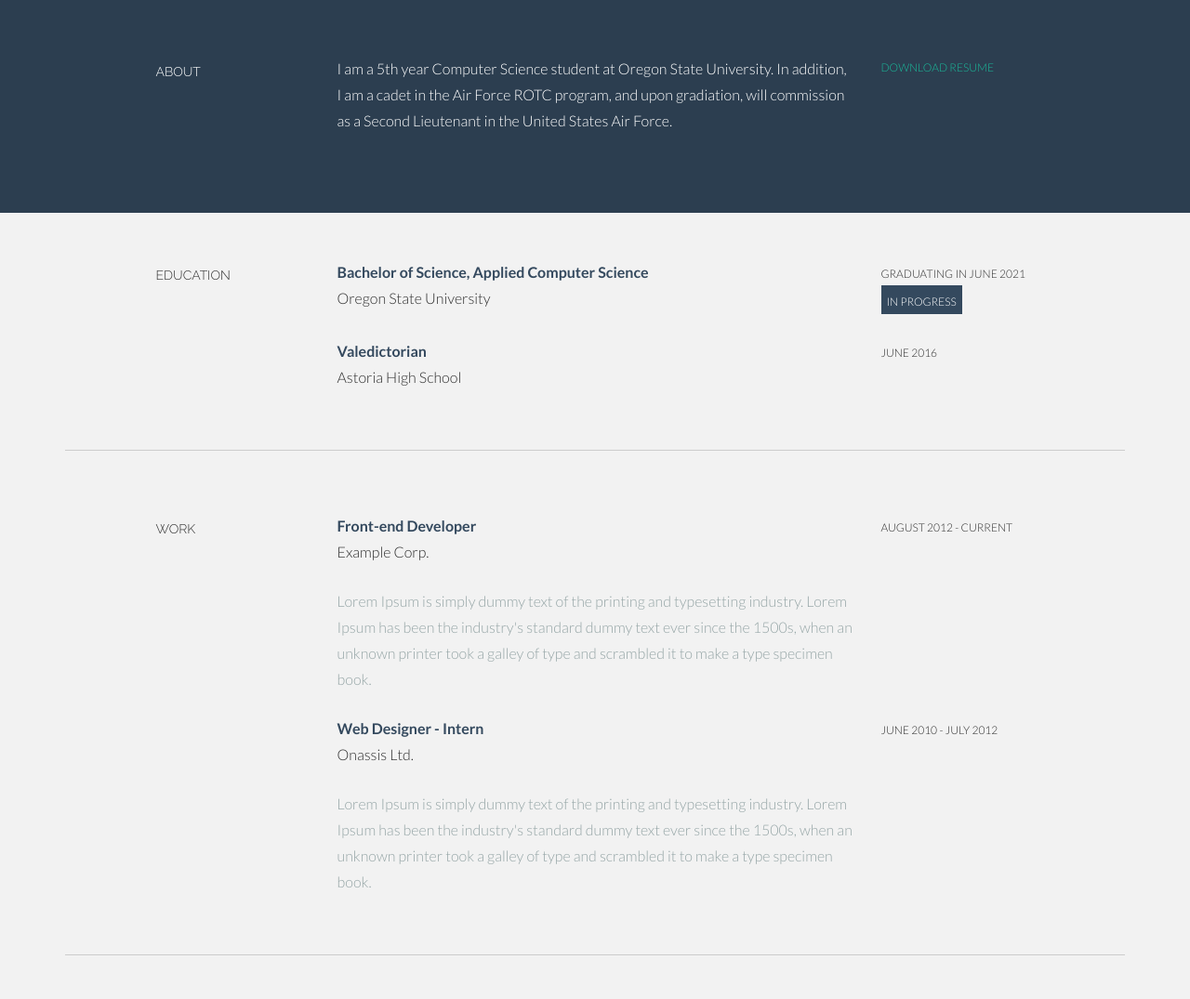
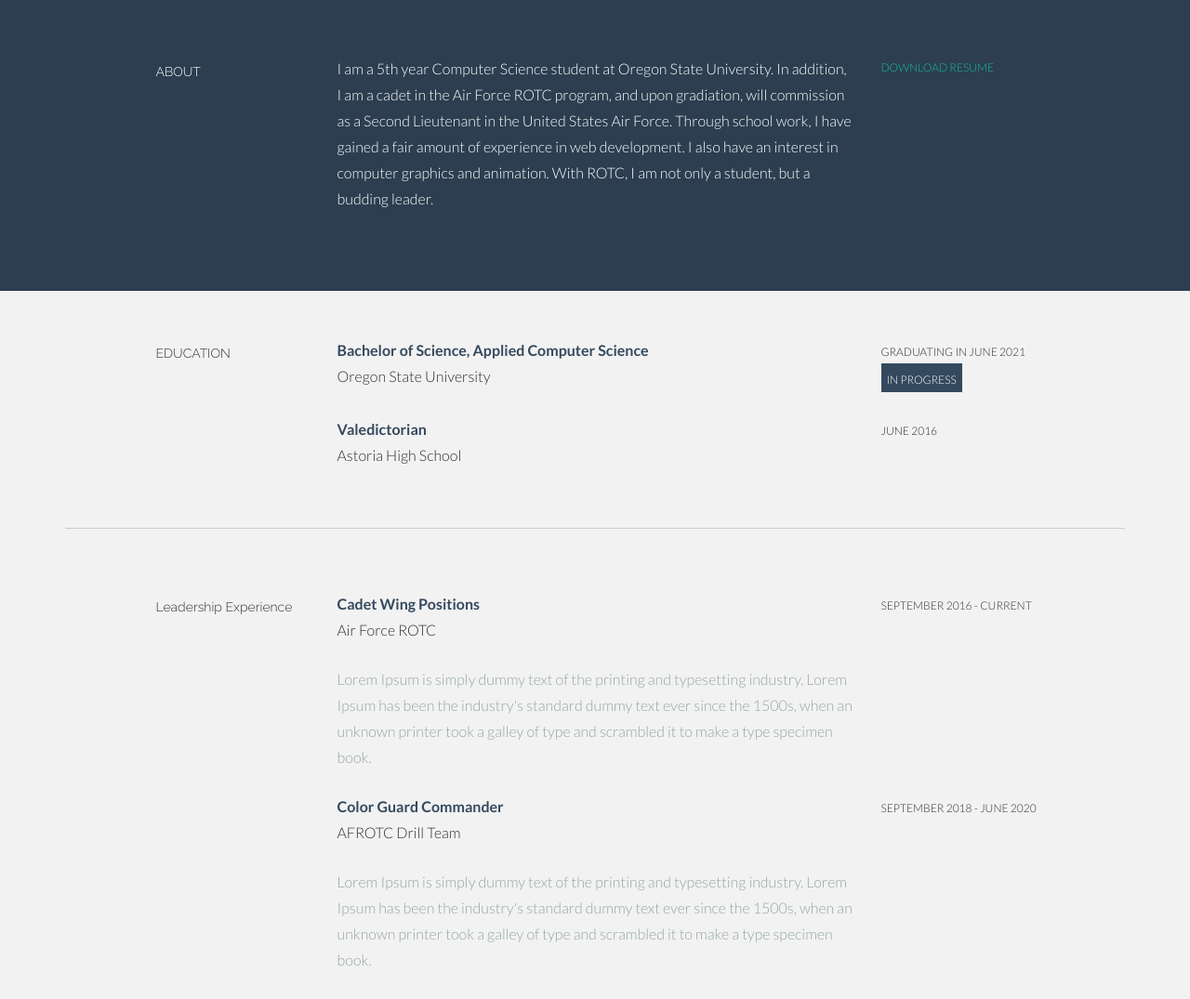
Before and after one commit to zavalzam/zavalzam.github.io, a plain HTML site: page index.html in a window 1280 px wide. Shown: the part 560-1635 px from the top of the page at 93% size. Drawn offline with Linux system fonts and the light colour scheme.

Commit message:
Update index.html

```diff
--- a/index.html
+++ b/index.html
@@ -85,7 +85,7 @@
             <h5>ABOUT</h5>
           </div>
           <div class="col-lg-6">
-            <p>I am a 5th year Computer Science student at  Oregon State University. In addition, I am a cadet in the Air Force ROTC program, and upon gradiation, will commission as a Second Lieutenant in the United States Air Force. </p>
+            <p>I am a 5th year Computer Science student at  Oregon State University. In addition, I am a cadet in the Air Force ROTC program, and upon gradiation, will commission as a Second Lieutenant in the United States Air Force. Through school work, I have gained a fair amount of experience in web development. I also have an interest in computer graphics and animation. With ROTC, I am not only a student, but a budding leader.</p>
           </div>
           <div class="col-lg-3">
               <sm><a href="/Resume.pdf">DOWNLOAD RESUME</a></sm>
@@ -148,11 +148,11 @@
     <div class="row">
 
       <div class="col-lg-2 col-lg-offset-1">
-        <h5>WORK</h5>
+        <h5>Leadership Experience</h5>
       </div>
       <div class="col-lg-6">
         <p>
-          <t>Front-end Developer</t><br/> Example Corp. <br/>
+          <t>Cadet Wing Positions</t><br/> Air Force ROTC <br/>
         </p>
         <p>
           <more>Lorem Ipsum is simply dummy text of the printing and typesetting industry. Lorem Ipsum has been the industry's standard dummy text ever since the 1500s, when an unknown printer took a galley of type and scrambled it to make a type specimen book.</more>
@@ -160,13 +160,13 @@
       </div>
       <div class="col-lg-3">
         <p>
-          <sm>AUGUST 2012 - CURRENT</sm>
+          <sm>SEPTEMBER 2016 - CURRENT</sm>
         </p>
       </div>
 
       <div class="col-lg-6 col-lg-offset-3">
         <p>
-          <t>Web Designer - Intern</t><br/> Onassis Ltd. <br/>
+          <t>Color Guard Commander</t><br/> AFROTC Drill Team <br/>
         </p>
         <p>
           <more>Lorem Ipsum is simply dummy text of the printing and typesetting industry. Lorem Ipsum has been the industry's standard dummy text ever since the 1500s, when an unknown printer took a galley of type and scrambled it to make a type specimen book.</more>
@@ -174,7 +174,7 @@
       </div>
       <div class="col-lg-3">
         <p>
-          <sm>JUNE 2010 - JULY 2012</sm>
+          <sm>SEPTEMBER 2018 - JUNE 2020</sm>
         </p>
       </div>
     </div>
```
